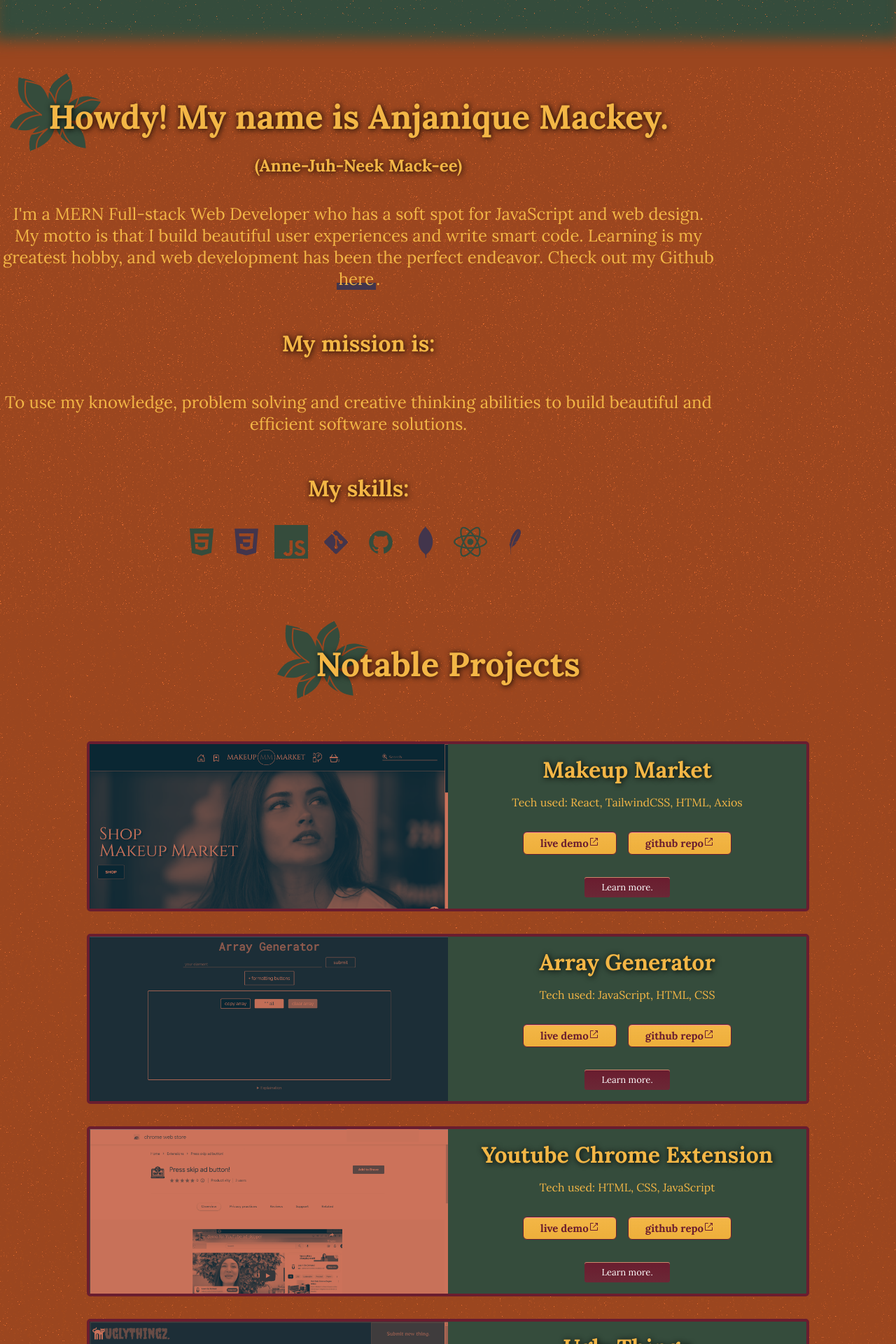
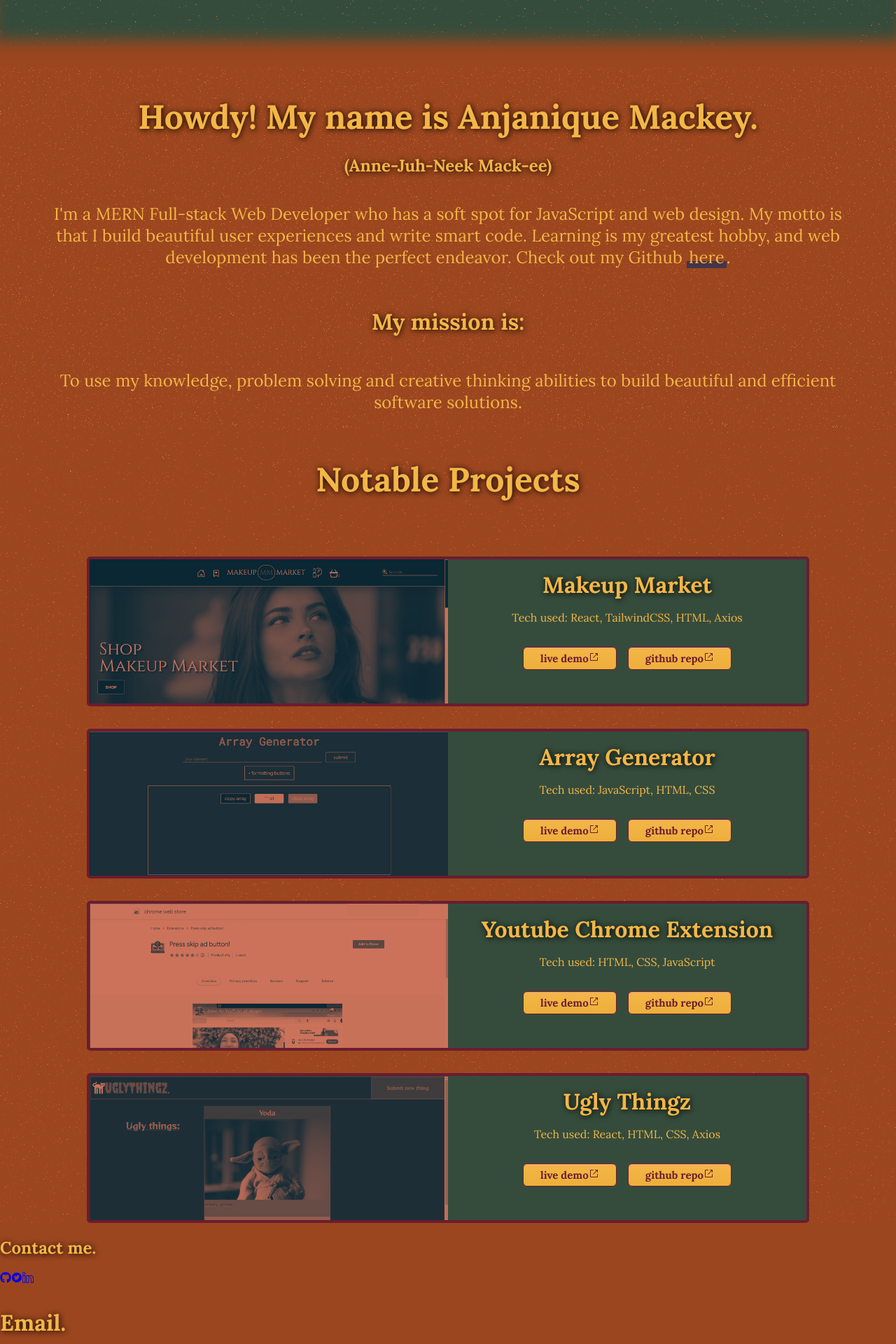
Before and after one commit to Milkdromeda-333/portfolio-old, a React (Vite) app: page / in a window 1280 px wide. Shown: the part 660-2580 px from the top of the page at 70% size. Built offline with nearby package versions, Linux system fonts and the light colour scheme; a web font is replaced by a local one.

Commit message:
finishes project page + adds contact skeleton

```diff
--- a/src/App.jsx
+++ b/src/App.jsx
@@ -1,6 +1,7 @@
 import { Routes, Route } from 'react-router-dom';
 import HomePage from "./pages/HomePage"
 import PortfolioPage from "./pages/PortfolioPage"
+import ContactPage from "./pages/ContactPage"
 
 function App() {
 
@@ -9,6 +10,8 @@ function App() {
 
       <HomePage />
       <PortfolioPage />
+      <ContactPage />
+      {/* <Footer /> */}
 
       <Routes>
         <Route path='/portfolio' />
--- a/src/components/Intro.jsx
+++ b/src/components/Intro.jsx
@@ -1,26 +1,22 @@
 import { DiHtml5, DiCss3, DiGit, DiGithubBadge, DiSqllite, DiMongodb} from "react-icons/di";
 import { SiJavascript, SiReact  } from "react-icons/si";
 export default function Intro() {
-
-    // const skillsArr = () => {
-    //     const skills =
-    // }
 
     return (
 
             <section className="sec1">
 
-                <h2>Howdy! My name is Anjanique Mackey.<br />
+                <h2 className="sec-header">Howdy! My name is Anjanique Mackey.<br />
                     <span className="pronounciation">(Anne-Juh-Neek Mack-ee)</span>
                 </h2>
 
                 <p>I'm a MERN Full-stack Web Developer who has a soft spot for JavaScript and web design. My motto is that I build beautiful user experiences and write smart code. Learning is my greatest hobby, and web development has been the perfect endeavor. Check out my Github <a href="https://github.com/Milkdromeda-333" target="_blank">here</a>.</p>
 
-                <h3>My mission is:</h3>
+                <h3 className="sec-header">My mission is:</h3>
 
                 <p>To use my knowledge, problem solving and creative thinking abilities to build beautiful and efficient software solutions.</p>
 
-                <div>
+                {/* <div>
                     <h3>My skills:</h3>
 
                     <div className="skills-icons">
@@ -34,7 +30,7 @@ export default function Intro() {
                         <DiSqllite/>
                     </div>
 
-                </div>
+                </div> */}
 
             </section>
     );
--- a/src/components/ProjectCard.jsx
+++ b/src/components/ProjectCard.jsx
@@ -1,12 +1,21 @@
+import { useState } from "react";
 import { RxExternalLink } from "react-icons/rx";
+// import ProjectPage from "../pages/ProjectPage"
+
 export default function ProjectCard(props) {
 
     const { name, repoUrl, liveDemoUrl, img, desciption, technologies } = props;
 
+    const [isOffcanvasActive, setIsOffcanvasActive] = useState(false);
+
+    const toggleOffcanvas = () => {
+        setIsOffcanvasActive(prev => !prev);
+    }
+
     return (
         <div className="project-card">
+
             <div className="project-img-container" style={{backgroundImage: `url(src/assets/project-images/${img})`}}>
-                {/* <img src={`src/assets/project-images/${img}`} alt={name} /> */}
             </div>
 
             <div className="card-info">
@@ -23,7 +32,7 @@ export default function ProjectCard(props) {
                     </a>
                 </div>
 
-                <button>Learn more.</button>
+                {/* <button onClick={toggleOffcanvas}>Learn more.</button> */}
             </div>
         </div>
     );
--- a/src/index.css
+++ b/src/index.css
@@ -187,8 +187,8 @@ h1 {
   justify-content: center;
   align-items: center;
   text-align: center;
-  max-width: 80%;
   color: var(--sand);
+  margin: 0 4rem;
 }
 
 .sec1,
@@ -201,17 +201,6 @@ h3 {
   margin-bottom: 1rem;
   position: relative;
   z-index: 1;
-}
-
-.sec1 h2::before {
-  position: absolute;
-  content: "";
-  background-image: url(./assets/dddynamite.svg);
-  height: 200px;
-  width: 200px;
-  top: -70px;
-  left: -80px;
-  z-index: -1;
 }
 
 .sec1 .pronounciation {
@@ -283,17 +272,6 @@ h3 {
   color: var(--sand);
   position: relative;
   z-index: 1;
-}
-
-.portfolio-page h2::before {
-  position: absolute;
-  content: "";
-  background-image: url(./assets/dddynamite.svg);
-  height: 200px;
-  width: 200px;
-  top: -70px;
-  left: -80px;
-  z-index: -1;
 }
 
 /* ===== Project Card ===== */
@@ -390,9 +368,33 @@ h3 {
   background: linear-gradient(to bottom, var(--red-tint) 5%, var(--red) 100%);
 }
 
+/* ===== PROJECT PAGE ===== */
+.project-page {
+  position: absolute;
+  content: "";
+  z-index: 999;
+  top: 0;
+  right: 0;
+  height: 100vh;
+  /*  width: 40vw; */
+  background-color: var(--sand);
+  color: var(--green);
+  transition: all 300ms ease-in-out;
+}
+
+.project-page.active {
+  right: 0;
+}
+
 /* ===== MEDA QUERIES ===== */
 
 @media (max-width: 1164px) {
+  h1 {
+    font-size: 4rem;
+  }
+  .sec1 h2 {
+    font-size: 2rem;
+  }
   .project-card {
     grid-template-columns: 1fr;
     grid-template-rows: 1fr 1fr;
@@ -436,7 +438,7 @@ h3 {
     font-size: 1rem;
   }
 
-  .portfolio-page h2 {
+  .sec-header {
     font-size: 2rem;
   }
 }
@@ -482,10 +484,12 @@ h3 {
   /* sec1 */
   .sec1 {
     padding-inline: 1rem;
+    margin: 0;
   }
 
   .sec1 h2 {
     font-size: 2rem;
+    /* margin: 0 3rem; */
   }
 
   .sec1 .pronounciation {
--- a/src/pages/ContactPage.jsx
+++ b/src/pages/ContactPage.jsx
@@ -1,3 +1,6 @@
+import { FaGithub } from 'react-icons/fa';
+import { AiFillTwitterCircle } from "react-icons/ai";
+import { SlSocialLinkedin } from "react-icons/sl";
 
 /*
 
@@ -9,6 +12,32 @@ export default function ContactPage() {
 
     return (
         <section className="contact-page">
+            <h2>Contact me.</h2>
+            <div className="social-links">
+                <a href="https://github.com/Milkdromeda-333" target="_blank">
+                    <FaGithub />
+                </a>
+
+                <a href="https://twitter.com/Milkdromeda333" target="_blank">
+                    <AiFillTwitterCircle />
+                </a>
+
+                 <a href="https://www.linkedin.com/in/anjanique-mackey/" target="_blank">
+                    <SlSocialLinkedin />
+                </a>
+            </div>
+            <form action="" className='email-form'>
+                <h3>Email.</h3>
+
+                <label htmlFor="email">Your email:</label>
+                <input type="text" id='email' required />
+
+                <label htmlFor="subject-line">Subject line:</label>
+                <input type="text" id='subject-line' required />
+
+                <label htmlFor="email-body">Email body:</label>
+                <textarea rows='50' cols='15' required />
+            </form>
         </section>
     );
 }
--- a/src/pages/PortfolioPage.jsx
+++ b/src/pages/PortfolioPage.jsx
@@ -19,7 +19,7 @@ export default function PortfolioPage() {
 
     return (
         <section className='portfolio-page'>
-            <h2>Notable Projects</h2>
+            <h2 className='sec-header'>Notable Projects</h2>
             <div className="project-cards">{projects}</div>
         </section>
     );
--- a/src/pages/ProjectPage.jsx
+++ b/src/pages/ProjectPage.jsx
@@ -1,7 +1,10 @@
-export default function ProjectPage() {
+export default function ProjectPage(props) {
+
+    const {  } = props;
 
     return (
         <section className="project-page">
+            {props.name}
         </section>
     );
 }
```
Also changed, not shown: src/assets/dddynamite.svg (deleted).
